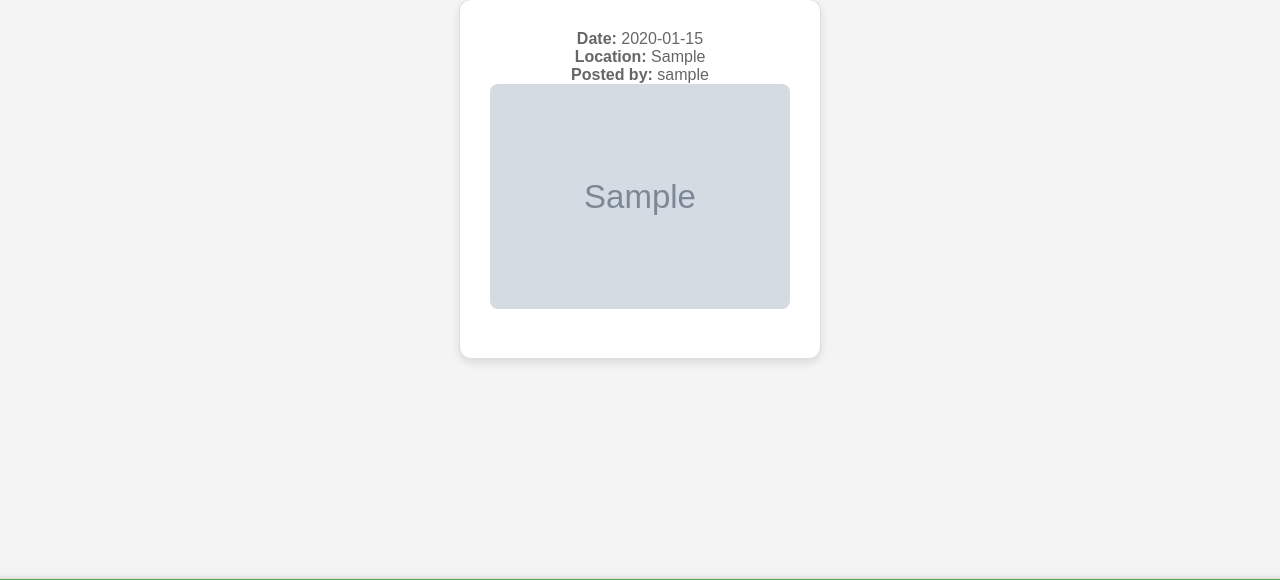
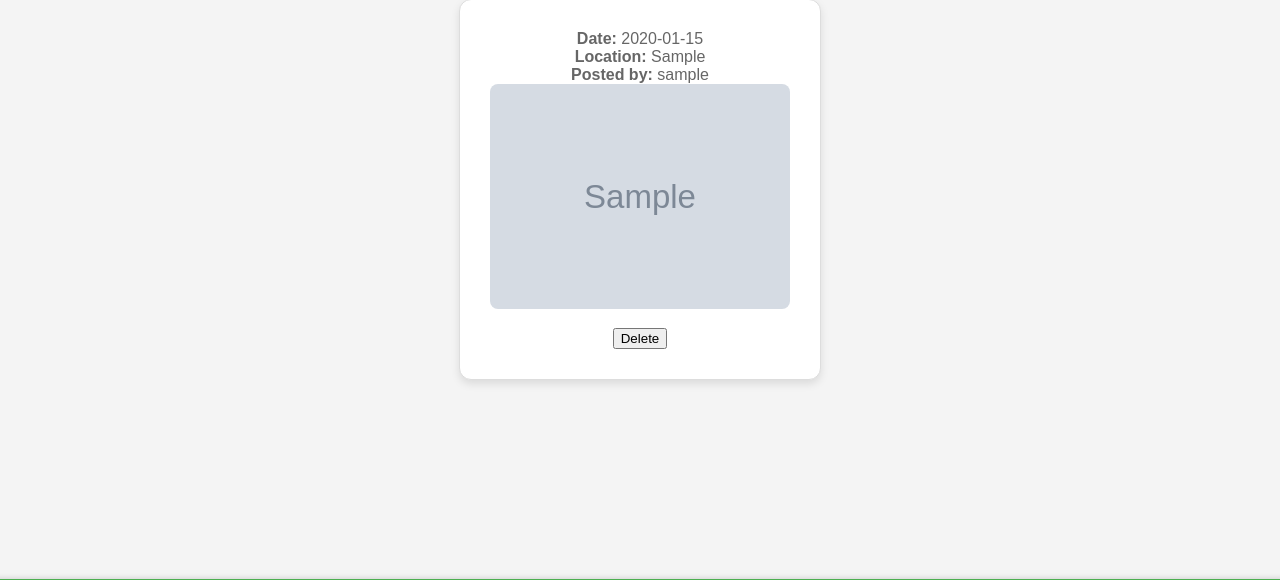
Before and after one commit to wnadim92/Trash-Blog-Cleanup-Website-Built-on-Python-Flask, a Flask app: page / in a window 1280 px wide. Shown: the part 139-719 px from the top of the page. Run offline with Flask 2, Linux system fonts and the light colour scheme; tables that the repository leaves empty hold one stand-in row (values such as "Sample post"); grey boxes marked "Sample" are stand-in pictures.

Commit message:
Add delete post

```diff
--- a/app.py
+++ b/app.py
@@ -136,6 +136,22 @@ def drop_off():
 
     return render_template('drop_off.html')
 
+@app.route('/delete_post/<int:post_id>', methods=['POST'])
+def delete_post(post_id):
+    if 'user_id' not in session:
+        flash('You need to be logged in to delete a post.')
+        return redirect(url_for('login'))
+
+    conn = get_db()
+    cursor = conn.cursor()
+    cursor.execute("DELETE FROM posts WHERE id = ?", (post_id,))
+    conn.commit()
+    conn.close()
+
+    flash('Post deleted successfully.')
+    return redirect(url_for('home'))
+
+
 @app.route('/register', methods=['GET', 'POST'])
 def register():
     if request.method == 'POST':
--- a/templates/index.html
+++ b/templates/index.html
@@ -14,6 +14,9 @@
             {% if post.photo %}
             <img src="{{ url_for('static', filename=post.photo) }}" alt="Post Image" class="post-image">
             {% endif %}
+            <form action="{{ url_for('delete_post', post_id=post.id) }}" method="post" style="display:inline;">
+                <button type="submit" onclick="return confirm('Are you sure you want to delete this post?');">Delete</button>
+            </form>
         </div>
         {% endfor %}
     {% else %}
```
